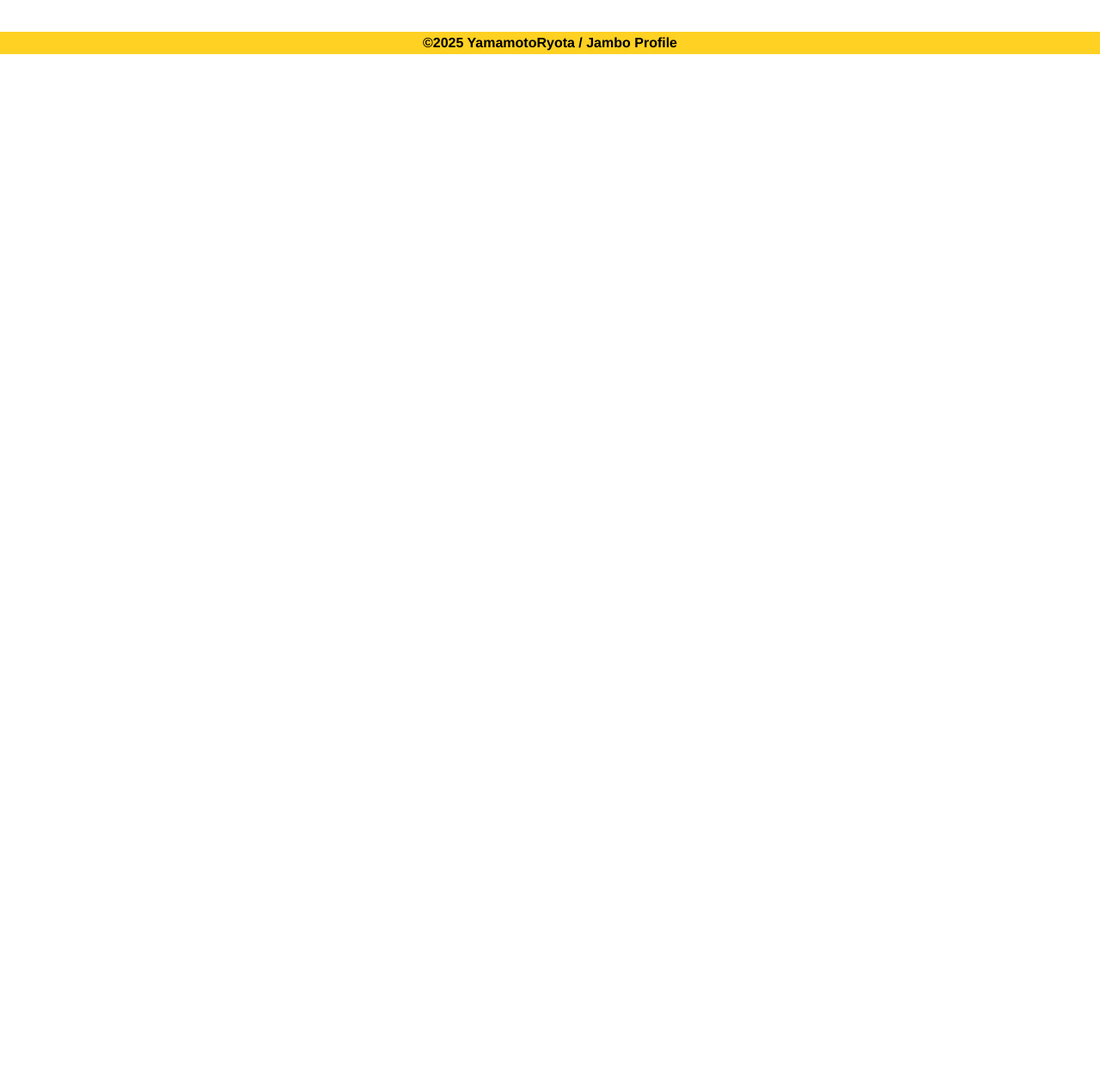
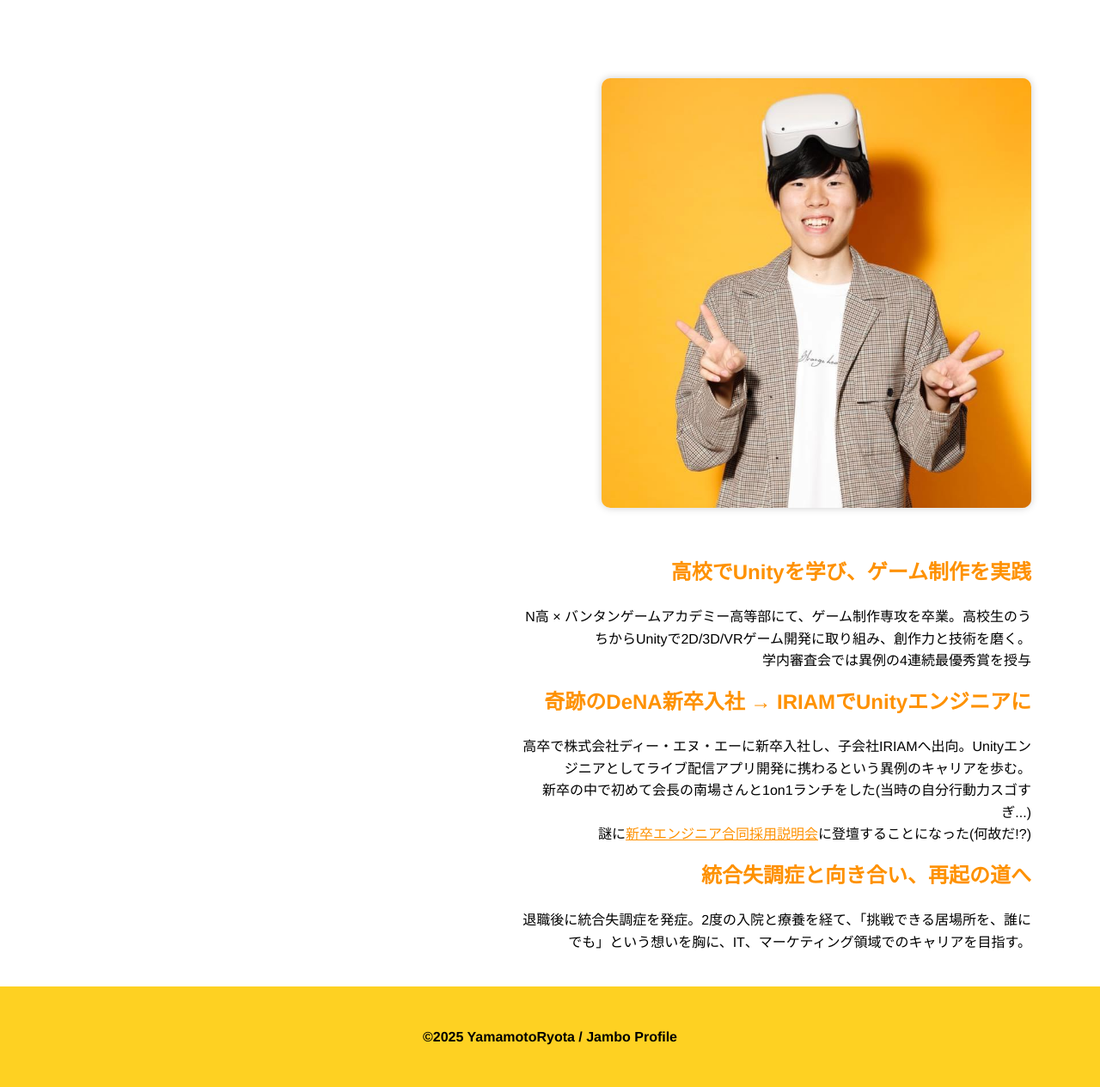
Before and after one commit to ryota-yamamoto-03/jambo-portfolio, a plain HTML site: page page/profile.html in a window 1280 px wide. Shown: the part 1020-2285 px from the top of the page at 86% size. Before the commit the page ends 1099 px from the top, so only its background shows below. Drawn offline with Linux system fonts and the light colour scheme.

Commit message:
ページの遷移を変更しました

```diff
--- a/css/profile.css
+++ b/css/profile.css
@@ -6,12 +6,22 @@ body{
   font-size: 50px;
 }
 
-.mvv-section {
+.mvv-section-1 {
   display: flex;
   flex-wrap: wrap;
   align-items: center;
   gap: 2rem;
   padding-bottom: 30px;
+}
+
+.mvv-section-2{
+  display: flex;
+  flex-wrap: wrap;
+  align-items: center;
+  gap: 2rem;
+  padding-bottom: 30px;
+  flex-direction: row-reverse;
+  margin-right: 80px;
 }
 
 .mvv-image img {
@@ -23,6 +33,10 @@ body{
 
 .mvv-text {
   max-width: 600px;
+}
+
+.episode h2, .episode p{
+  text-align: right;
 }
 
 .mvv-text h2 {
@@ -37,6 +51,15 @@ body{
   margin-bottom: 0.5rem;
 }
 
+.mvv-text a{
+  color: #FE9101;
+}
+
+footer{
+  padding-top: 30px;
+  padding-bottom: 30px;
+}
+
 /* レスポンシブ対応 */
 @media screen and (max-width: 768px) {
   .mvv-section {
--- a/css/style.css
+++ b/css/style.css
@@ -312,3 +312,23 @@ footer{
     transform: translateX(0);
   }
 }
+
+@keyframes fadeInZoom {
+  from {
+    opacity: 0;
+    transform: scale(0.8);
+  }
+  to {
+    opacity: 1;
+    transform: scale(1);
+  }
+}
+
+.fade-in-zoom {
+  animation: fadeInZoom 1s ease-out forwards;
+}
+
+.fade-in-zoom.visible {
+  opacity: 1;
+  transform: scale(1);
+}
--- a/js/main.js
+++ b/js/main.js
@@ -1,10 +1,3 @@
-const hamburger = document.getElementById('hamburger');
-  const navLinks = document.getElementById('navLinks');
-
-  hamburger.addEventListener('click', () => {
-    navLinks.classList.toggle('show');
-  });
-
 // PC専用サイトです
 const isMobile = /iPhone|iPad|iPod|Android/i.test(navigator.userAgent);
   if (isMobile) {
@@ -30,3 +23,17 @@ document.addEventListener('mouseup', function () {
       window.open(tweetURL, '_blank');
     }
   });
+
+
+  const observer = new IntersectionObserver(entries => {
+    entries.forEach(entry => {
+      if (entry.isIntersecting) {
+        entry.target.classList.add('visible');
+        observer.unobserve(entry.target); // 一度だけアニメ発動
+      }
+    });
+  });
+
+  document.querySelectorAll('.fade-in-zoom').forEach(el => {
+    observer.observe(el);
+  });
--- a/page/profile.html
+++ b/page/profile.html
@@ -26,9 +26,9 @@
         <main class="main">
             <h1 class="fade-in-left">PROFILE</h1>
             <h2 class="fade-in-left h2-text">夢を描き、現実を変える。</h2>
-            <section class="mvv-section">
+            <section class="mvv-section-1">
                 <div class="mvv-image">
-                    <img class="profile-img" src="../img/yamamoto_ryota_profile.JPG" alt="プロフィール写真">
+                    <img class="profile-img fade-in-zoom" src="../img/ryota_avatar_logo.JPG" alt="アバター写真">
                 </div>
                 <div class="mvv-text">
                     <h2>Mission</h2>
@@ -45,6 +45,19 @@
                     </ul>
                 </div>
             </section>
+            <section class="mvv-section-2">
+                <div class="mvv-image">
+                    <img class="profile-img fade-in-zoom" src="../img/yamamoto_ryota_profile.JPG" alt="プロフィール写真">
+                </div>
+                <div class="mvv-text episode">
+                    <h2>高校でUnityを学び、ゲーム制作を実践</h2>
+                        <p>N高 × バンタンゲームアカデミー高等部にて、ゲーム制作専攻を卒業。高校生のうちからUnityで2D/3D/VRゲーム開発に取り組み、創作力と技術を磨く。<br>学内審査会では異例の4連続最優秀賞を授与</p>
+                    <h2>奇跡のDeNA新卒入社 → IRIAMでUnityエンジニアに</h2>
+                        <p>高卒で株式会社ディー・エヌ・エーに新卒入社し、子会社IRIAMへ出向。Unityエンジニアとしてライブ配信アプリ開発に携わるという異例のキャリアを歩む。<br>新卒の中で初めて会長の南場さんと1on1ランチをした(当時の自分行動力スゴすぎ...)<br>謎に<a href="https://line.connpass.com/event/261038/" target="_blank">新卒エンジニア合同採用説明会</a>に登壇することになった(何故だ!?)</p>
+                    <h2>統合失調症と向き合い、再起の道へ</h2>
+                    <p>退職後に統合失調症を発症。2度の入院と療養を経て、「挑戦できる居場所を、誰にでも」という想いを胸に、IT、マーケティング領域でのキャリアを目指す。</p>
+                </div>
+            </section>
         </main>
         <footer>
             <p><b>&copy;2025 YamamotoRyota / Jambo Profile</b></p>
```
Also changed, not shown: index.html (+1 -1 lines), img/ryota_avatar_logo.JPG (added).
